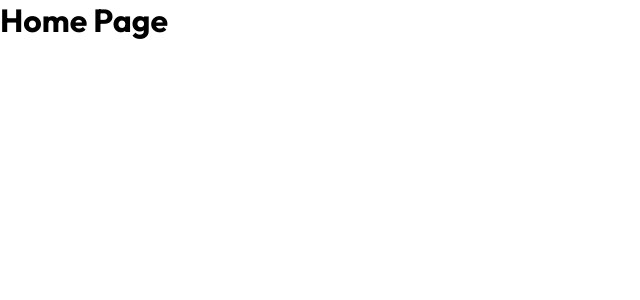
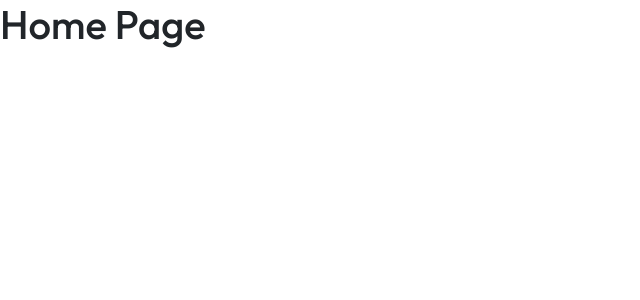
Before and after one commit to yingjuson/the-cat-ui, a React (Vite) app: page / in a window 1280 px wide. Shown: the top 300 px of the page, without its empty margins (0-640 px from the left). Built offline with nearby package versions, Linux system fonts and the light colour scheme.

Commit message:
fix(styles): import missing react-bootstrap styles in the main sass file

```diff
--- a/src/styles/main.scss
+++ b/src/styles/main.scss
@@ -1 +1,4 @@
+/* import bootstrap to set changes */
+@import '../node_modules/bootstrap/scss/bootstrap';
+
 @import 'base';
```
